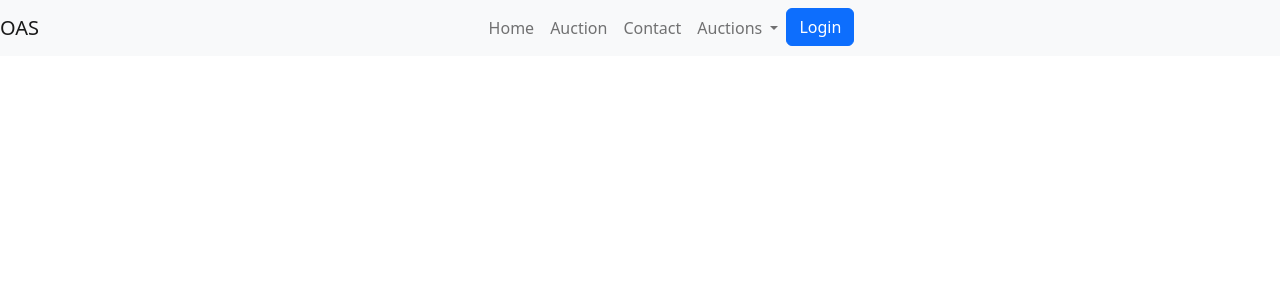
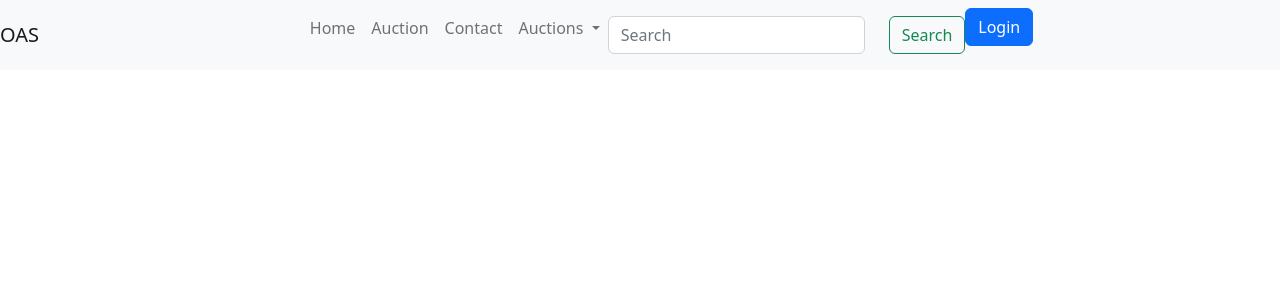
Before and after one commit to KarkalaTejasPai/OAS-Frontend, an Angular app in the folder OAS-FE/: page / in a window 1280 px wide. Shown: the top 300 px of the page. Built offline with nearby package versions, Linux system fonts and the light colour scheme.

Commit message:
Search Button Setting

```diff
--- a/OAS-FE/src/app/components/header/header.component.html
+++ b/OAS-FE/src/app/components/header/header.component.html
@@ -24,17 +24,24 @@
             <a class="dropdown-item" href="#">Something else here</a>
           </div>
         </li>
-        <!-- <li class="nav-item mr-5">
+        <li class="nav-item mr-5">
             <nav class="navbar navbar-light bg-light justify-content-between">
-                <form class="form-inline">
-                  <input class="form-control ml-2 mr-5" type="search" placeholder="Search" aria-label="Search">
-                  <button class="btn btn-outline-success my-2 my-sm-0" type="submit">Search</button>
+                <form class="form-inline row">
+                    <div class="col-auto">
+                        <input class="form-control" type="search" placeholder="Search" aria-label="Search">
+                    </div>
+                    <div class="col-auto">
+                        <button class="btn btn-outline-success" type="submit">Search</button>
+                    </div>
                 </form>
             </nav>
-        </li> -->
-        <li class="nav-item">
+        </li>
+
+
+        <li class="nav-item ml-auto">
             <button type="button" class="btn btn-primary">Login</button>
         </li>
+
       </ul>
     </div>
 </nav>
```
